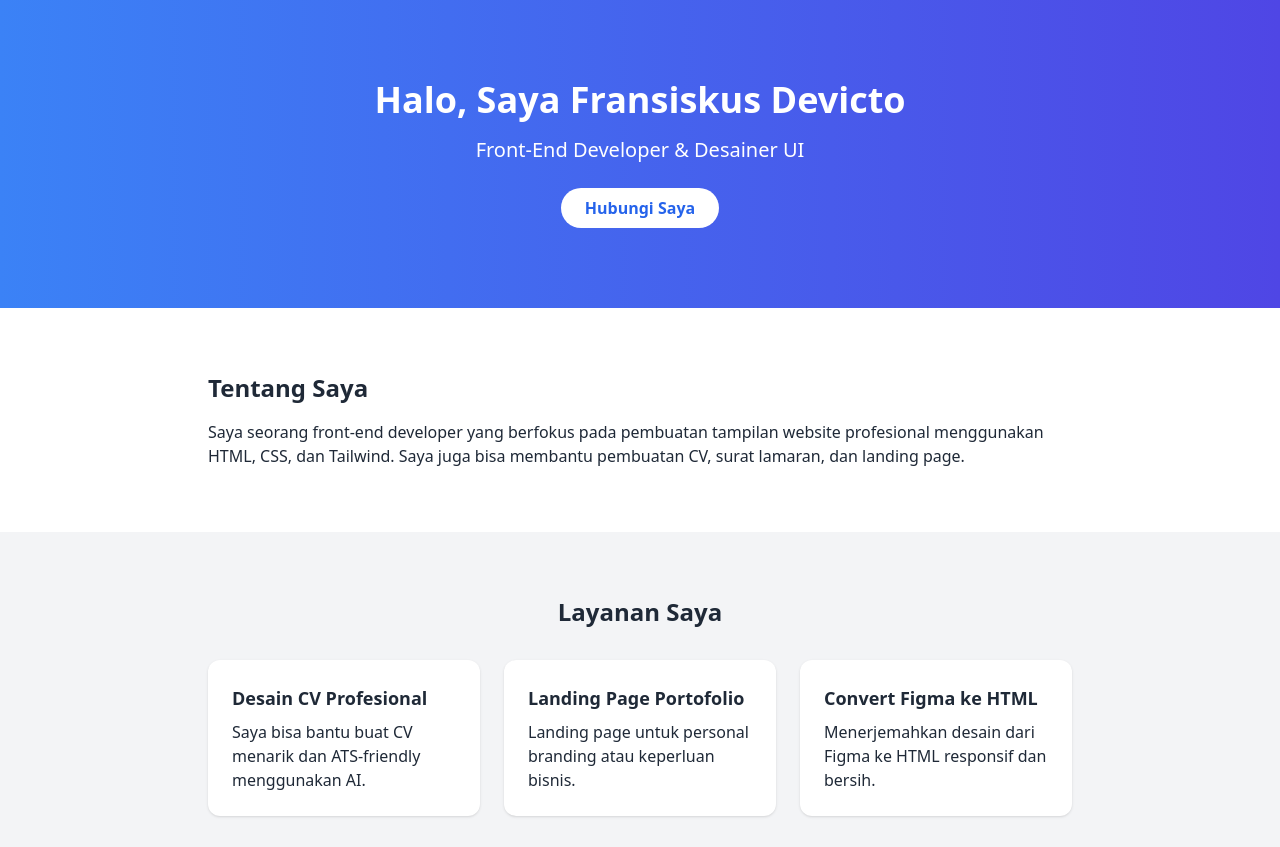
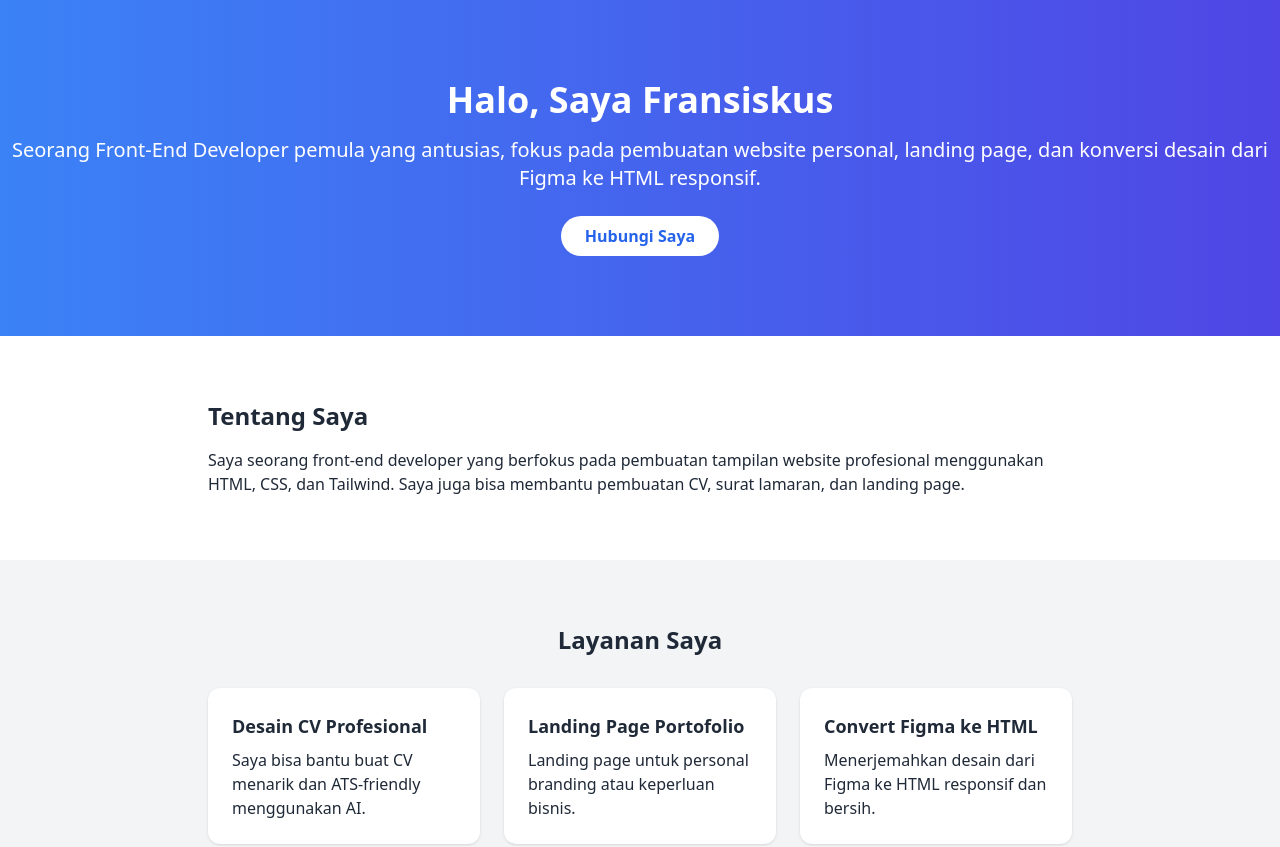
Before and after one commit to fransiskus123/portofolio, a plain HTML site: page index.html in a window 1280 px wide. Shown: the top 847 px of the page. Drawn offline with nearby package versions, Linux system fonts and the light colour scheme.

Commit message:
Add files via upload

```diff
--- a/index.html
+++ b/index.html
@@ -10,8 +10,8 @@
 
   <!-- Hero -->
   <section class="text-center py-20 bg-gradient-to-r from-blue-500 to-indigo-600 text-white">
-    <h1 class="text-4xl font-bold mb-4">Halo, Saya Fransiskus Devicto</h1>
-    <p class="text-xl">Front-End Developer & Desainer UI</p>
+    <h1 class="text-4xl font-bold mb-4">Halo, Saya Fransiskus</h1>
+    <p class="text-xl">Seorang Front-End Developer pemula yang antusias, fokus pada pembuatan website personal, landing page, dan konversi desain dari Figma ke HTML responsif.</p>
     <a href="#kontak" class="mt-6 inline-block px-6 py-2 bg-white text-blue-600 font-semibold rounded-full hover:bg-gray-100 transition">Hubungi Saya</a>
   </section>
 
```
